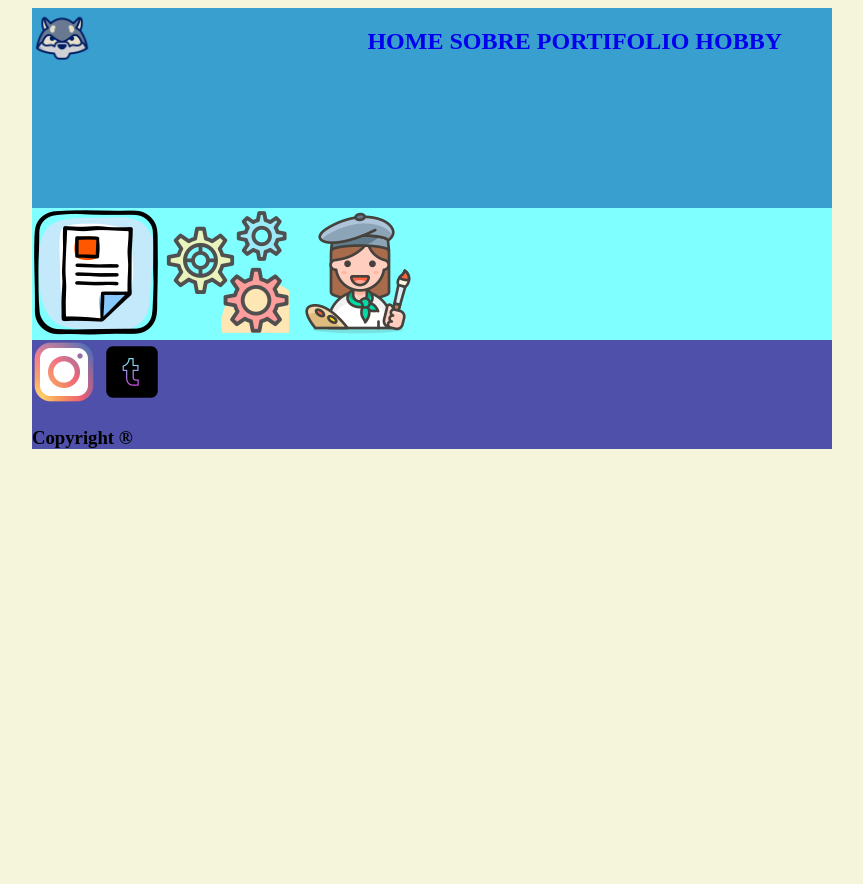
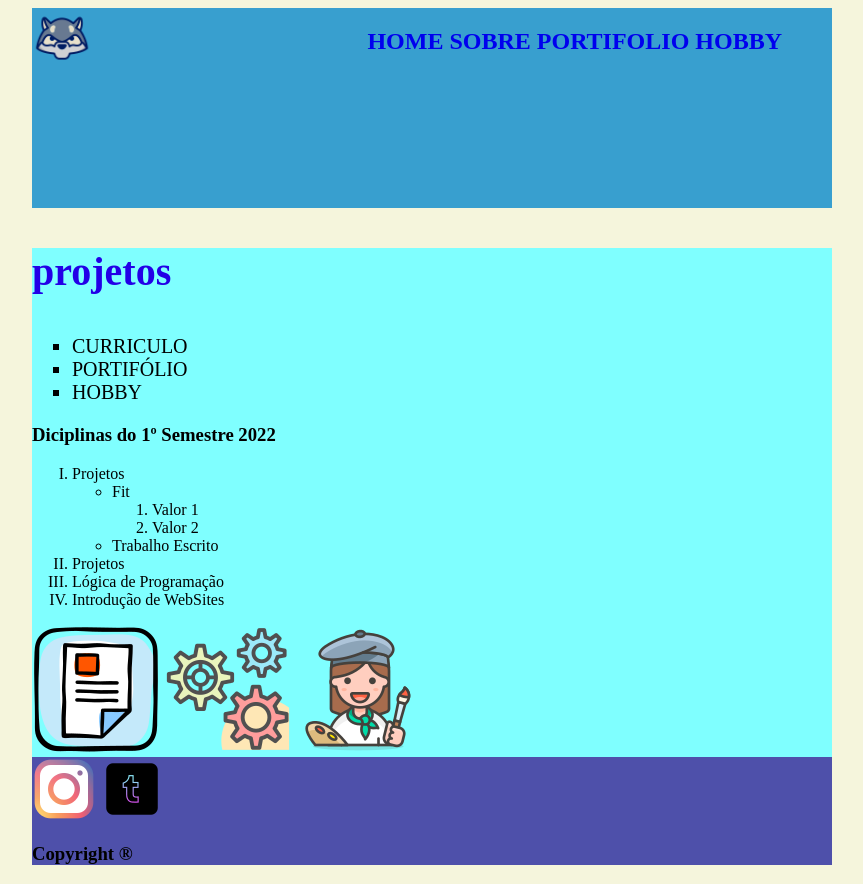
Before and after one commit to 142liliane/projetocurriculum, a plain HTML site: page index.html in a window 1280 px wide. Shown: the whole page, without its empty margins (208-1071 px from the left). Before the commit the page ends 800 px from the top, so only its background shows below. Drawn offline with Linux system fonts and the light colour scheme.

Commit message:
inserido listas no main

```diff
--- a/index.html
+++ b/index.html
@@ -19,6 +19,27 @@
         </h2>
     </header>
     <main>
+        <h3 style="font-size: 40px; color: rgb(35, 0, 231);">projetos</h3>
+        <ul style="list-style-type:square;font-size: 20px;">
+            <li>CURRICULO</li>
+            <li>PORTIFÓLIO</li>
+            <li>HOBBY</li>
+        </ul>
+        <h3>Diciplinas do 1º Semestre 2022</h3>
+        <ol start="1" type="I">
+            <li>Projetos</li>
+            <ul>
+                <li>Fit</li>
+                <ol>
+                    <li>Valor 1</li>
+                    <li>Valor 2</li>
+                </ol>
+                <li>Trabalho Escrito</li>
+            </ul>
+            <li>Projetos</li>
+            <li>Lógica de Programação</li>
+            <li>Introdução de WebSites</li>
+        </ol>
         <img src="/img/curriculo.png" alt="Curriculum">
         <img src="/img/portifolio.png" alt="Portifólio">
         <img src="/img/hobby.png" alt="Hobby">
```
